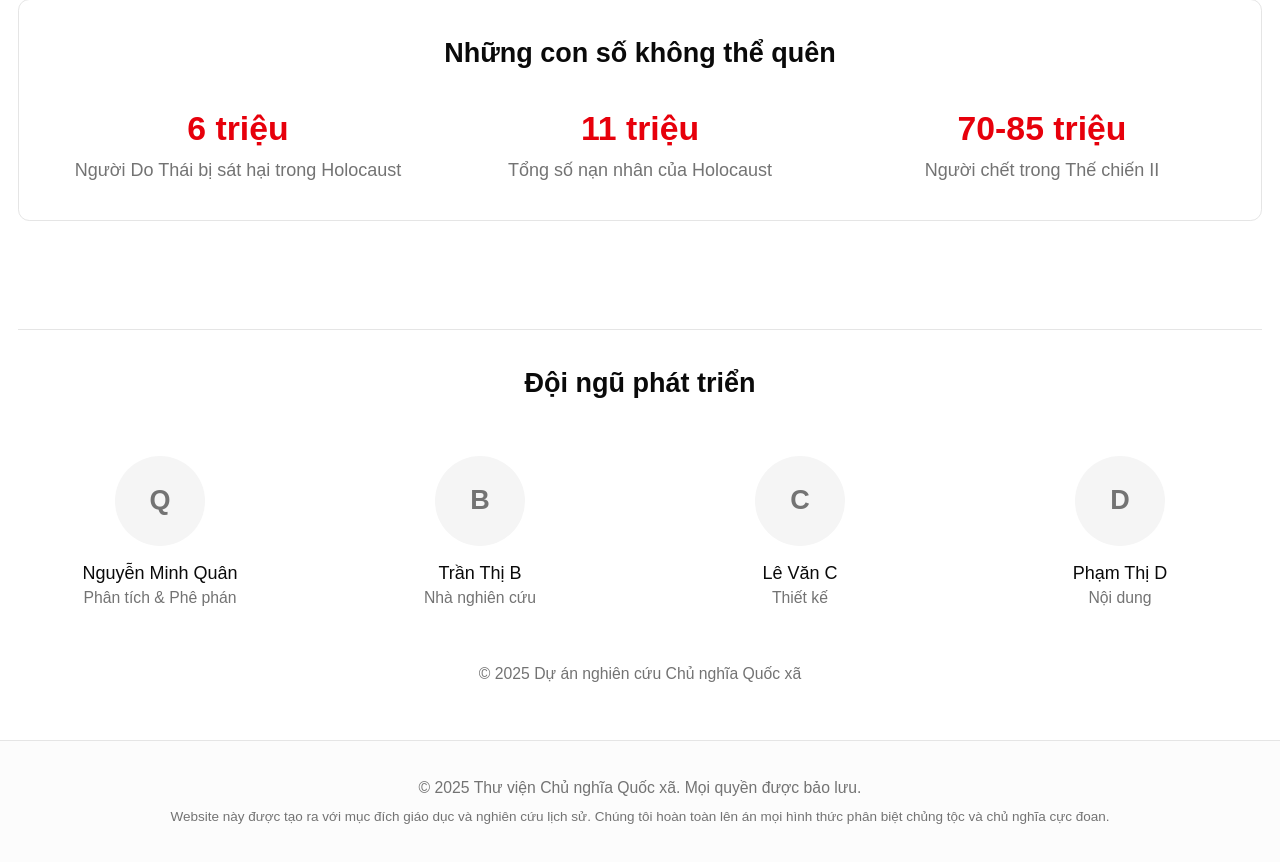
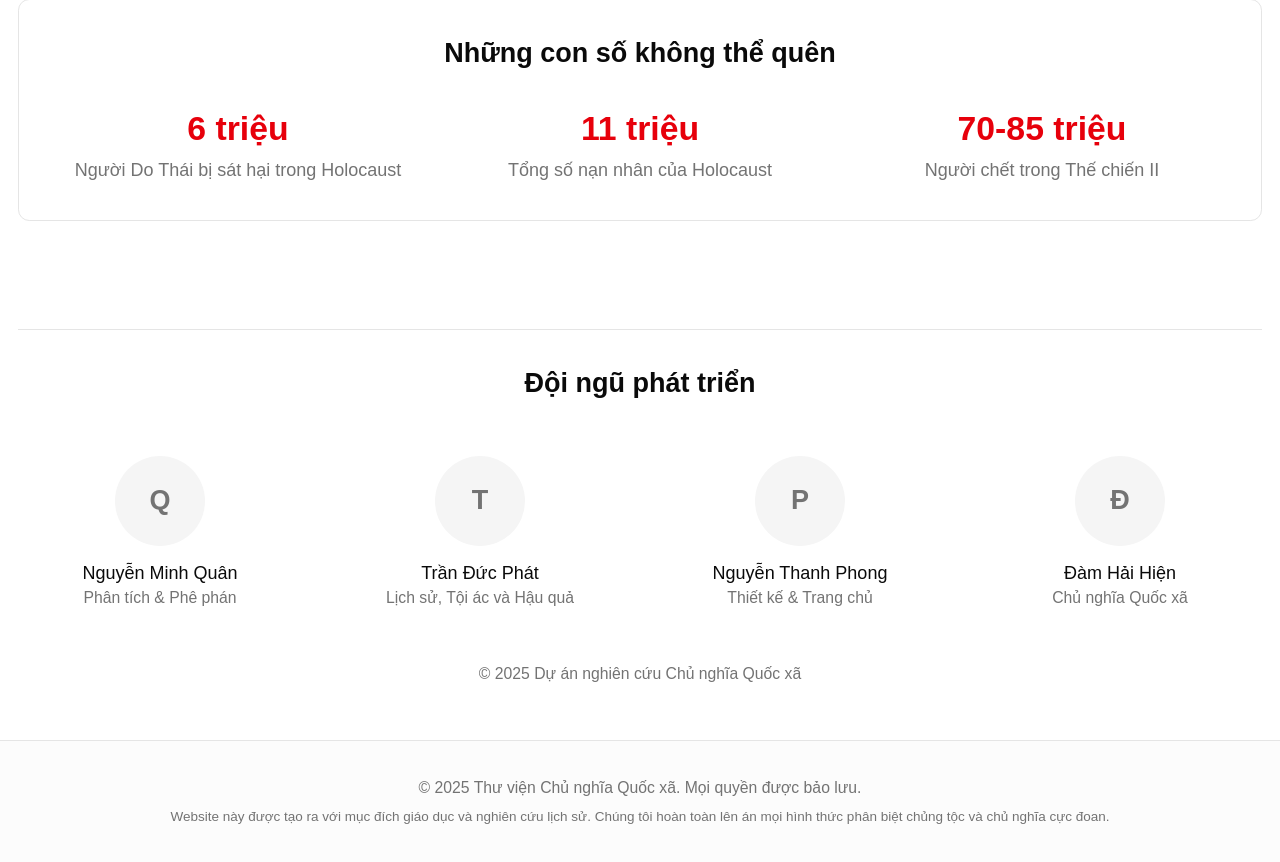
Before and after one commit to Pinlo754/Nazism, a Next.js app: page / in a window 1280 px wide. Shown: the part 1704-2566 px from the top of the page. Built offline with nearby package versions, Linux system fonts and the light colour scheme.

Commit message:
update team list

```diff
--- a/src/views/HomeView/index.tsx
+++ b/src/views/HomeView/index.tsx
@@ -166,9 +166,9 @@ export default function HomePageView() {
         <div className="grid grid-cols-2 md:grid-cols-4 gap-8 text-center">
           {[
             { name: 'Nguyễn Minh Quân', role: 'Phân tích & Phê phán' },
-            { name: 'Trần Thị B', role: 'Nhà nghiên cứu' },
-            { name: 'Lê Văn C', role: 'Thiết kế' },
-            { name: 'Phạm Thị D', role: 'Nội dung' },
+            { name: 'Trần	Đức	Phát', role: 'Lịch sử, Tội ác và Hậu quả' },
+            { name: 'Nguyễn Thanh Phong', role: 'Thiết kế & Trang chủ' },
+            { name: 'Đàm	Hải	Hiện', role: 'Chủ nghĩa Quốc xã' },
           ].map((member, i) => (
             <motion.div
               key={i}
```
